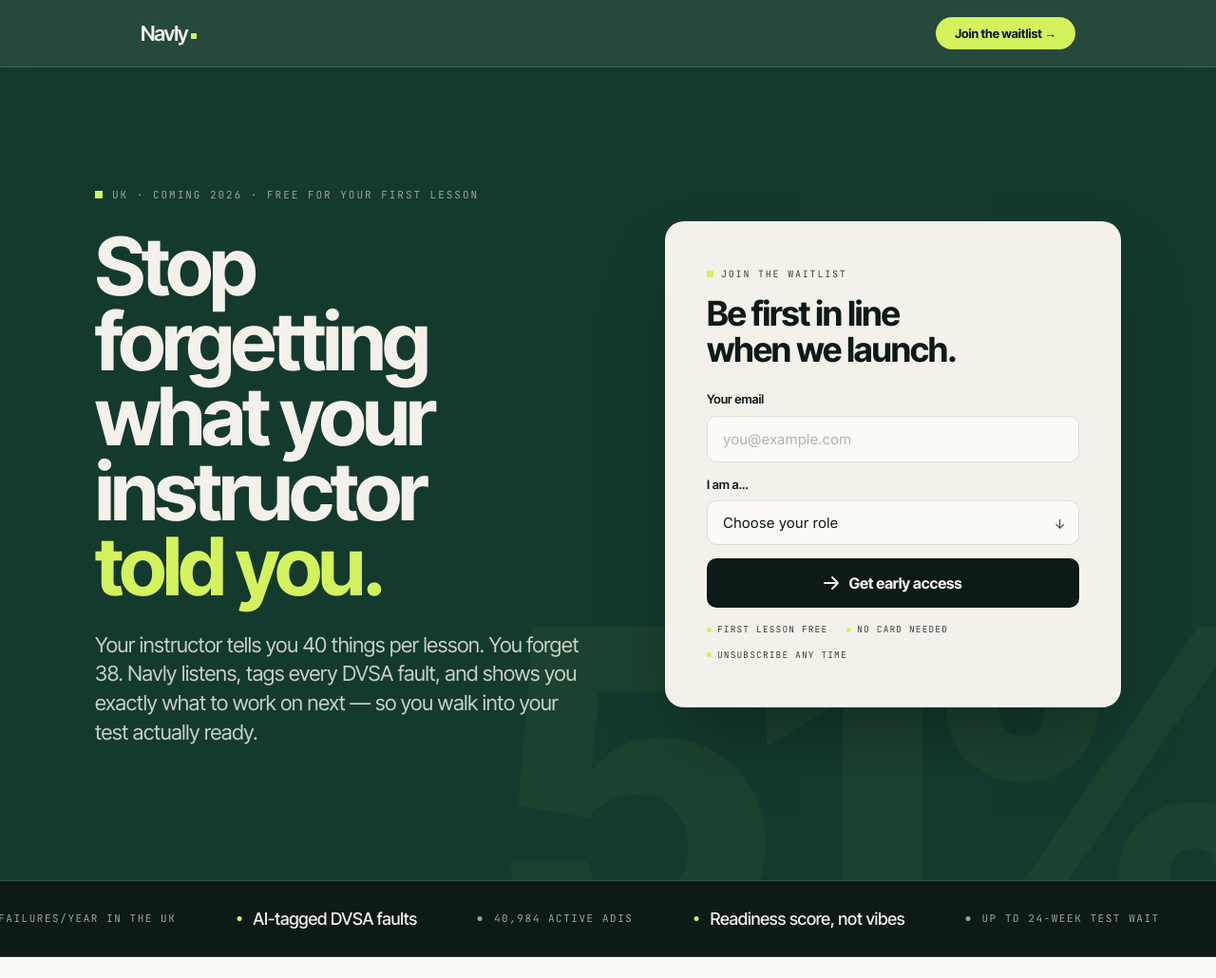
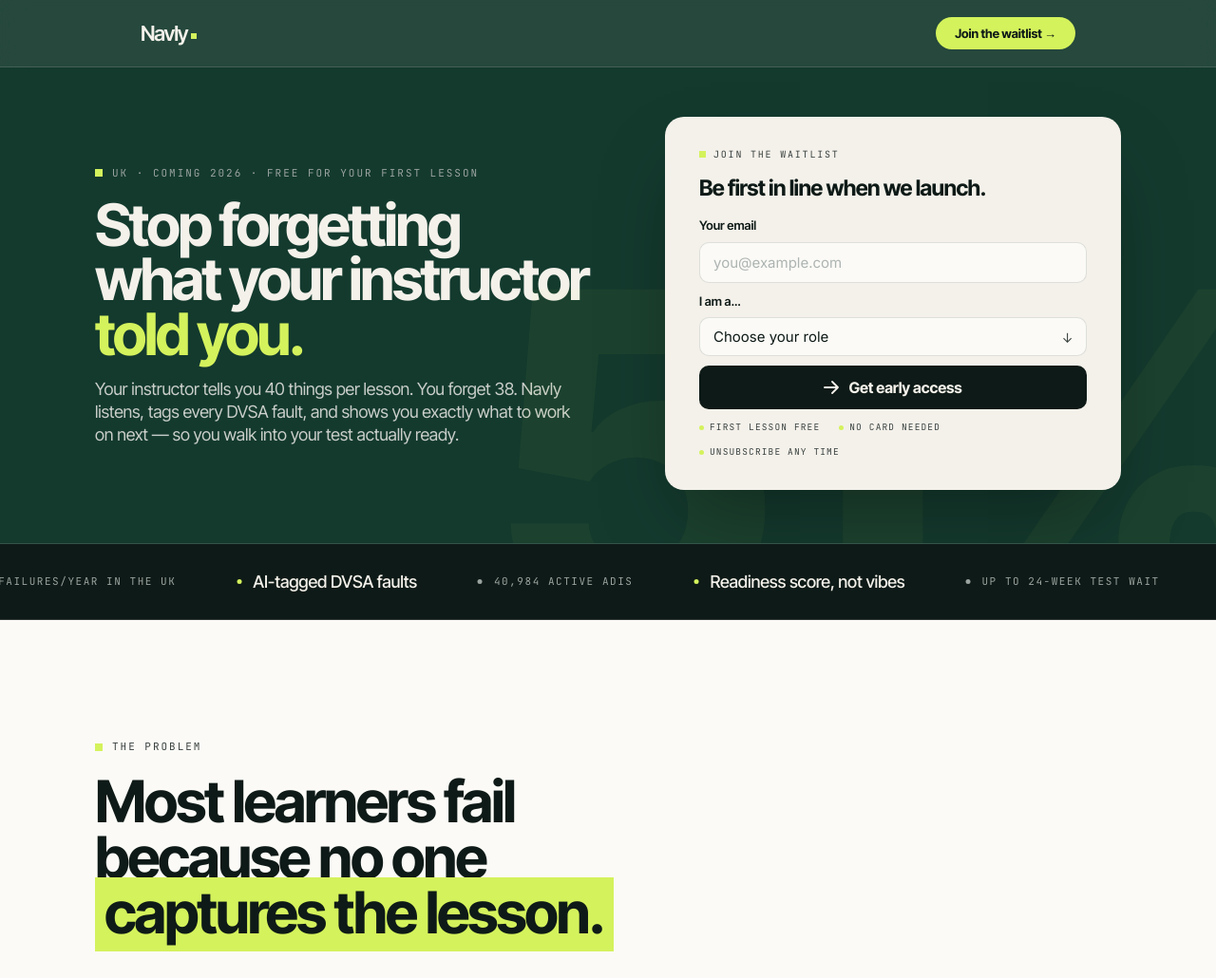
Before and after one commit to molwebgraphic-code/navly-waitlist, a plain HTML site: page index.html in a window 1280 px wide. Shown: the top 1030 px of the page at 95% size. Drawn offline with Linux system fonts and the light colour scheme.

Commit message:
Fix: hero + form card fit above fold on laptop viewports

```diff
--- a/index.html
+++ b/index.html
@@ -241,6 +241,23 @@
     .problem,.how,.benefits,.pricing,.bottom-cta{padding:60px 18px}
     .stats-grid .stat-cell{padding:24px 20px}
     footer{padding:36px 18px 20px}
+  }
+
+  /* Laptop fix: wide + short viewport (MacBook etc.)
+     Reduces hero padding and form card so both sit above the fold.
+     Does NOT affect mobile (< 780px) or large desktop (> 920px tall). */
+  @media (min-width:1101px) and (max-height:920px){
+    .hero{padding:52px 48px 56px}
+    .hero-inner{gap:56px}
+    .hero .kicker{margin-bottom:18px}
+    .hero h1{font-size:clamp(36px,4.8vw,72px);margin:0 0 18px}
+    .hero .sub{font-size:18px;line-height:1.35;margin:0}
+    .form-card{padding:32px 36px}
+    .form-card h2{font-size:clamp(22px,1.8vw,28px);margin-bottom:18px}
+    .form-card .field{margin-bottom:10px}
+    .form-card input,.form-card select{padding:11px 14px}
+    .form-card .btn-main{padding:13px}
+    .form-card .trust-row{margin-top:12px}
   }
 </style>
 </head>
```
